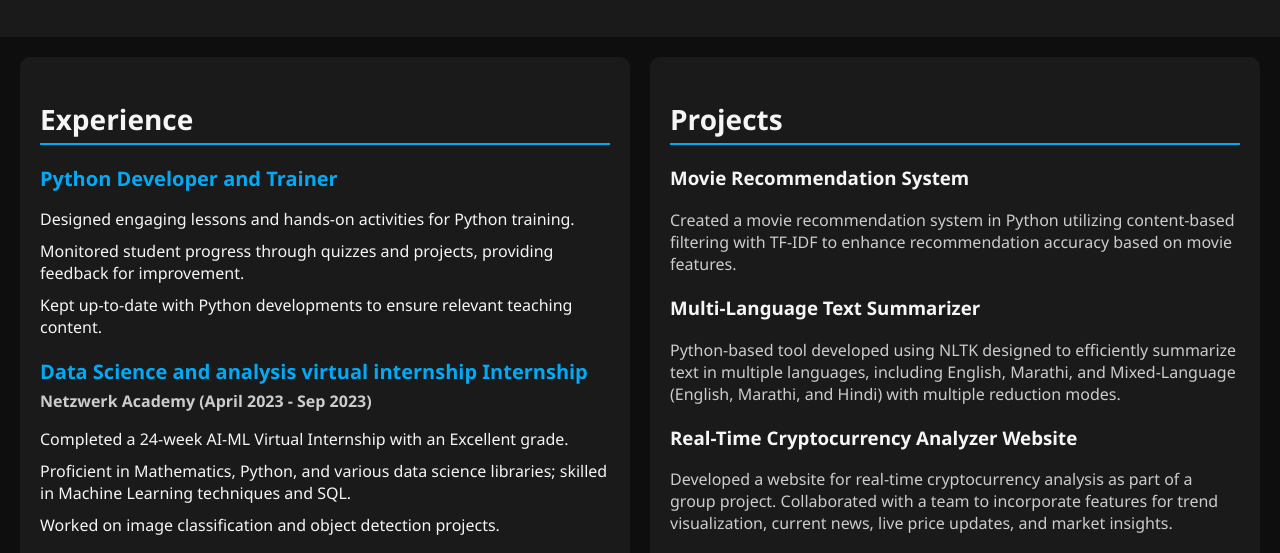
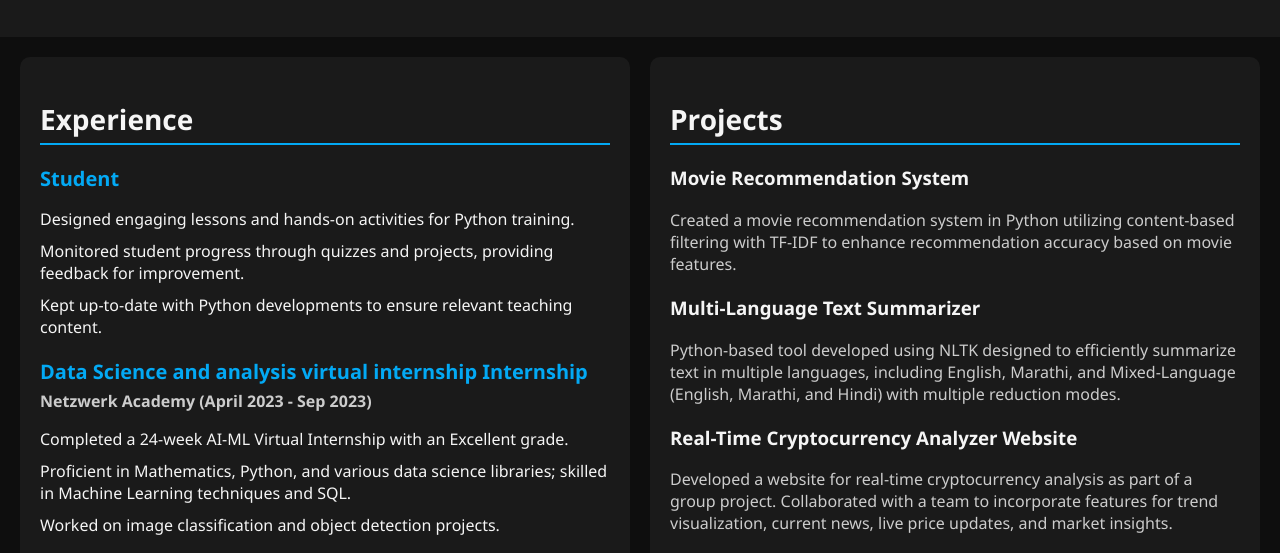
Before and after one commit to MitaliVM/My-Resume, a plain HTML site: page index.html in a window 1280 px wide. Shown: the part 198-751 px from the top of the page. Drawn offline with Linux system fonts and the light colour scheme.

Commit message:
Update index.html

```diff
--- a/index.html
+++ b/index.html
@@ -193,7 +193,7 @@
             <section id="experience">
                 <h2>Experience</h2>
                 <div class="experience-item">
-                    <h3>Python Developer and Trainer</h3>
+                    <h3>Student</h3>
                     <p><strong></strong></p>
                     <ul>
                         <li>Designed engaging lessons and hands-on activities for Python training.</li>
```
